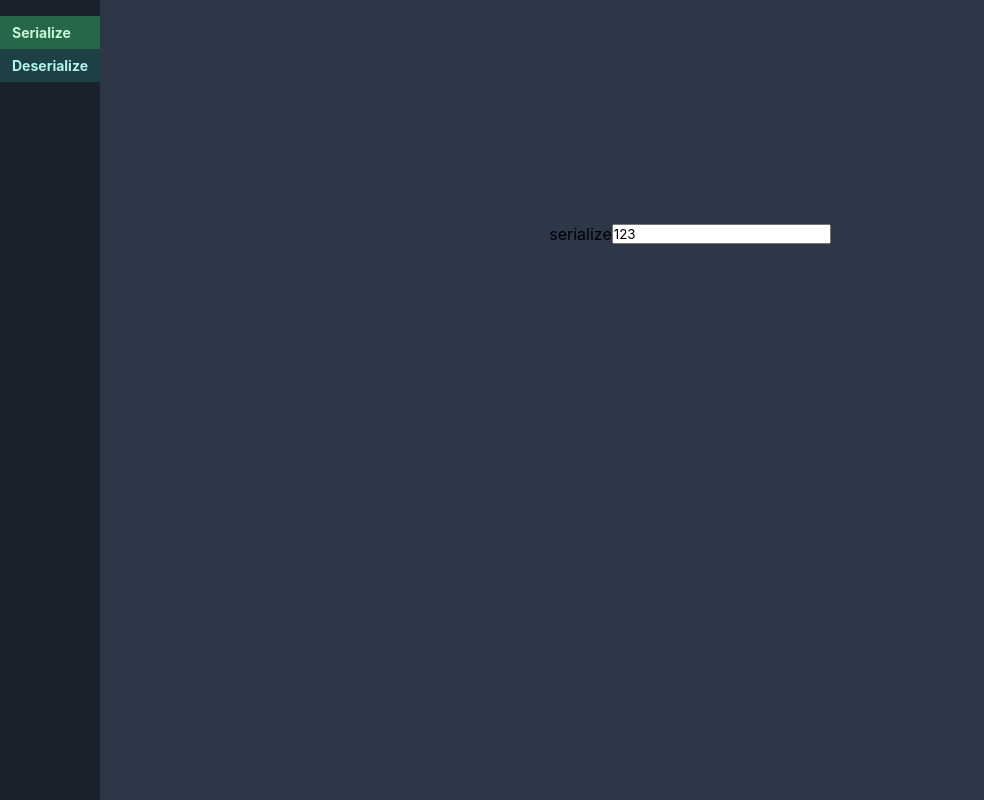
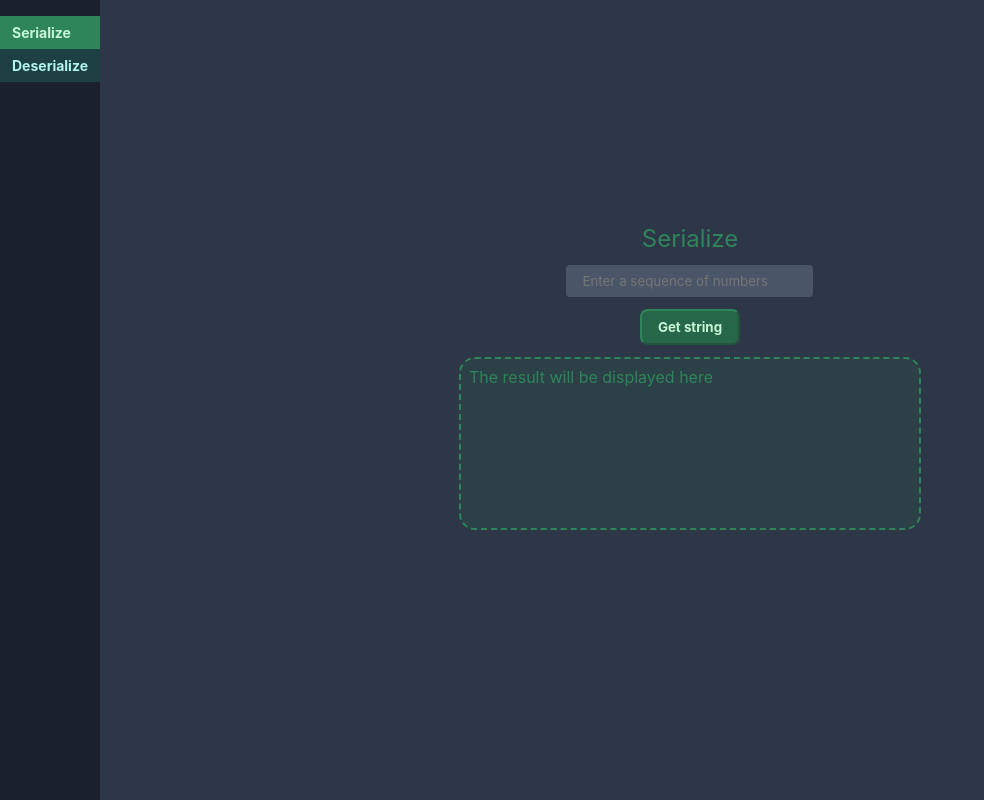
Before and after one commit to LitVi74/laboratory, a website built with webpack: page src/index.html in a window 1280 px wide. Both pictures are taken after a click on the button "Serialize". Shown: the whole page, without its empty margins (0-984 px from the left). Built offline with nearby package versions, Linux system fonts and the light colour scheme.

Commit message:
main.css: add style for pages

```diff
--- a/src/actions.ts
+++ b/src/actions.ts
@@ -1,14 +1,15 @@
 import { serialize } from "./serialize";
 import { checkValidly } from "./validator";
 
-const handleChangeInput = (event: InputEvent) => {
-  const newValue = (event.target as HTMLInputElement).value;
+const handleSubmitSerializeForm = (event: SubmitEvent) => {
+  event.preventDefault();
+  const form = event.currentTarget as HTMLFormElement;
+  const numList = form.numList.value as string
 
-  const validlyResult = checkValidly(newValue);
-
+  const validlyResult = checkValidly(numList);
   if (validlyResult.check) {
-    const numArray = newValue.split(",", 200).map((string) => +string.trim());
-    console.log(serialize(numArray));
+     const numArray = numList.split(",", 200).map((string) => +string.trim());
+     console.log(serialize(numArray));
   }
 };
 
@@ -29,4 +30,4 @@ const handleClickNavigationItem = (event: MouseEvent) => {
   document.getElementsByClassName(button.id).item(0).classList.add('show');
 }
 
-export { handleChangeInput, handleClickNavigationItem };
+export { handleSubmitSerializeForm, handleClickNavigationItem };
--- a/src/index.html
+++ b/src/index.html
@@ -20,12 +20,20 @@
 		</button>
 	</nav>
 	<section class="page-content serialize show">
-		<label for="input">serialize</label>
-		<input id="input" type="text" value="123">
+		<form id="serialize-form" class="page-form">
+			<label for="serialize-input" class="page-title">Serialize</label>
+			<input id="serialize-input" name="numList" class="page-input" type="text" placeholder="Enter a sequence of numbers">
+			<button class="serialize-button">Get string</button>
+			<p id="serialize-response">The result will be displayed here</p>
+		</form>
 	</section>
 	<section class="page-content deserialize hide">
-		<label for="deserialize-input">deserialize</label>
-		<input id="deserialize-input" type="text" value="123">
+		<form id="deserialize-form" class="page-form">
+			<label for="deserialize-input" class="page-title">Deserialize</label>
+			<input id="deserialize-input" name="hexList" class="page-input" type="text" placeholder="Enter string to deserialize">
+			<button class="deserialize-button" type="submit">Get string</button>
+			<p id="deserialize-response">The result will be displayed here</p>
+		</form>
 	</section>
 </section>
 <script type="meta" src="./index.ts"></script>
--- a/src/index.ts
+++ b/src/index.ts
@@ -1,12 +1,12 @@
 import './styles/main.css';
-import {handleChangeInput, handleClickNavigationItem} from "./actions";
+import {handleSubmitSerializeForm, handleClickNavigationItem} from "./actions";
 
 
-const input = document.getElementById('input') as HTMLImageElement;
+const serializeForm = document.getElementById('serialize-form') as HTMLFormElement
 const navigateButtons = document.getElementsByClassName('selector-button') as
     HTMLCollectionOf<HTMLButtonElement>;
 
-input.onchange = handleChangeInput;
+serializeForm.onsubmit = handleSubmitSerializeForm;
 
 for (let navigateButtonsKey in navigateButtons) {
     navigateButtons[navigateButtonsKey].onclick = handleClickNavigationItem
--- a/src/styles/main.css
+++ b/src/styles/main.css
@@ -24,6 +24,11 @@
     padding: .5rem .75rem;
     border: none;
     text-align: start;
+    cursor: pointer;
+}
+
+.selector-button:focus-visible {
+    outline: none;
 }
 
 .selector-button:before {
@@ -71,8 +76,8 @@
     animation-duration: 1s;
     background: repeating-linear-gradient(
         135deg,
-        #276749,
-        #276749 75%,
+        #2F855A,
+        #2F855A 75%,
         transparent 75%,
         transparent 100%
     );
@@ -84,8 +89,8 @@
     animation-duration: 0.5s;
     background: repeating-linear-gradient(
             135deg,
-            #276749,
-            #276749 75%,
+            #2F855A,
+            #2F855A 75%,
             transparent 75%,
             transparent 100%
     );
@@ -102,8 +107,8 @@
     animation-duration: 1s;
     background: repeating-linear-gradient(
             135deg,
-            #285E61,
-            #285E61 75%,
+            #2C7A7B,
+            #2C7A7B 75%,
             transparent 75%,
             transparent 100%
     );
@@ -112,11 +117,11 @@
 
 #deserialize:target:before {
     animation-name: target-button;
-    animation-duration: 0.75s;
+    animation-duration: .75s;
     background: repeating-linear-gradient(
             135deg,
-            #285E61,
-            #285E61 75%,
+            #2C7A7B,
+            #2C7A7B 75%,
             transparent 75%,
             transparent 100%
     );
@@ -124,19 +129,86 @@
 }
 
 .page-content {
-    display: flex;
-    justify-content: center;
-    align-items: start;
     width: 100%;
-    padding: 14rem 14rem 0;
+    padding: 14rem 8rem 0;
+    background-color: #2D3748;
 }
 
 .serialize {
-    background-color: #2D3748;
+    color: #2F855A;
 }
 
 .deserialize {
-    background-color: #2D3748;
+    color: #2C7A7B;
+}
+
+.page-form {
+    width: 100%;
+    display: flex;
+    flex-direction: column;
+    justify-content: start;
+    align-items: center;
+    gap: .75rem;
+}
+
+.page-title {
+    font-size: x-large;
+}
+
+.page-input {
+    border: none;
+    color: white;
+    background-color: #4A5568;
+    padding: .5rem 1rem;
+    border-radius: .25rem;
+}
+
+.page-input:focus-visible {
+    outline: #2b6cb0 solid;
+}
+
+.serialize-button, .deserialize-button {
+    border: solid .125rem;
+    border-radius: .5rem;
+    padding: .5rem 1rem;
+    font-weight: bold;
+    cursor: pointer;
+}
+
+.serialize-button {
+    color: #C6F6D5;
+    background: #276749;
+    border-color: #2F855A #22543D #22543D #2F855A;
+}
+
+.serialize-button:active {
+    border-color: #22543D #2F855A #2F855A #22543D;
+}
+
+.deserialize-button {
+    color: #B2F5EA;
+    background: #285E61;
+    border-color: #2C7A7B #234E52 #234E52 #2C7A7B;
+}
+
+.deserialize-button:active {
+    border-color: #234E52 #2C7A7B #2C7A7B #234E52;
+}
+
+#serialize-response, #deserialize-response {
+    width: 50%;
+    height: 30%;
+    border: .125rem dashed;
+    border-radius: 1rem;
+    padding: .5rem;
+}
+
+#serialize-response {
+    background: #27674933;
+}
+
+#deserialize-response {
+    background: #285E6133;
 }
 
 .show {
```
